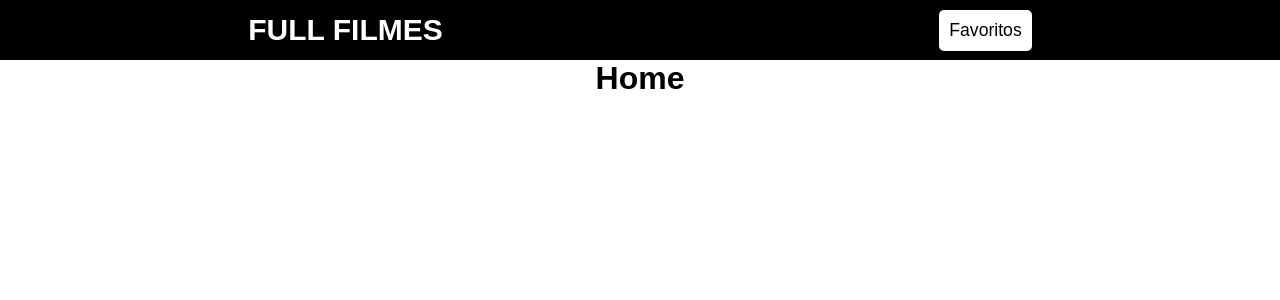
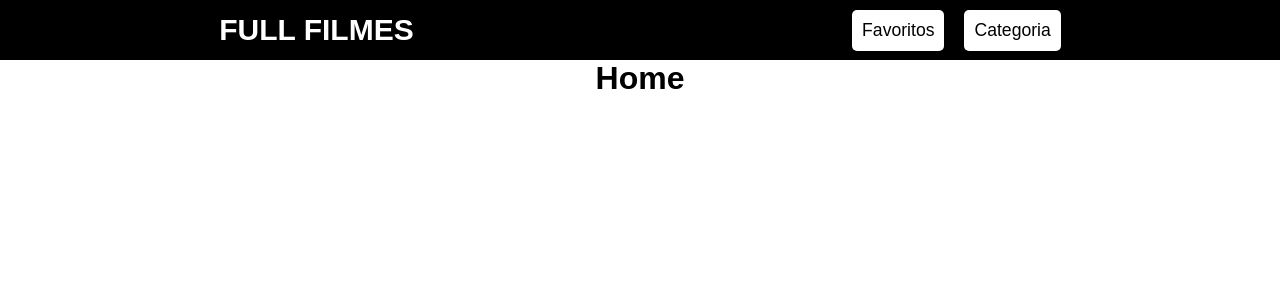
Before and after one commit to Jonathan-Albuquerque-dev/projeto-1-curso-de-react, a React (Create React App) app: page / in a window 1280 px wide. Shown: the top 300 px of the page. Built offline with nearby package versions, Linux system fonts and the light colour scheme.

Commit message:
adicionado categoria no menu

```diff
--- a/src/components/Header/index.js
+++ b/src/components/Header/index.js
@@ -4,12 +4,19 @@ import "./style.css";
 export default function Header() {
   return (
     <header>
-      <Link className="Logo" to="/">
-        Full Filmes
-      </Link>
-      <Link className="favoritos" to="/favoristo">
-        Favoritos
-      </Link>
+      <div>
+        <Link className="Logo" to="/">
+          Full Filmes
+        </Link>
+      </div>
+      <div className="container-menu">
+        <Link className="menu" to="/favoristo">
+          Favoritos
+        </Link>
+        <Link className="menu" to="/categorias">
+          Categoria
+        </Link>
+      </div>
     </header>
   );
 }
--- a/src/components/Header/style.css
+++ b/src/components/Header/style.css
@@ -15,7 +15,7 @@ header {
   font-weight: bold;
 }
 
-.favoritos {
+.menu {
   text-decoration: none;
   color: #000;
   font-size: 1.1em;
@@ -23,3 +23,8 @@ header {
   padding: 10px;
   border-radius: 5px;
 }
+
+.container-menu {
+  display: flex;
+  gap: 20px;
+}
```
